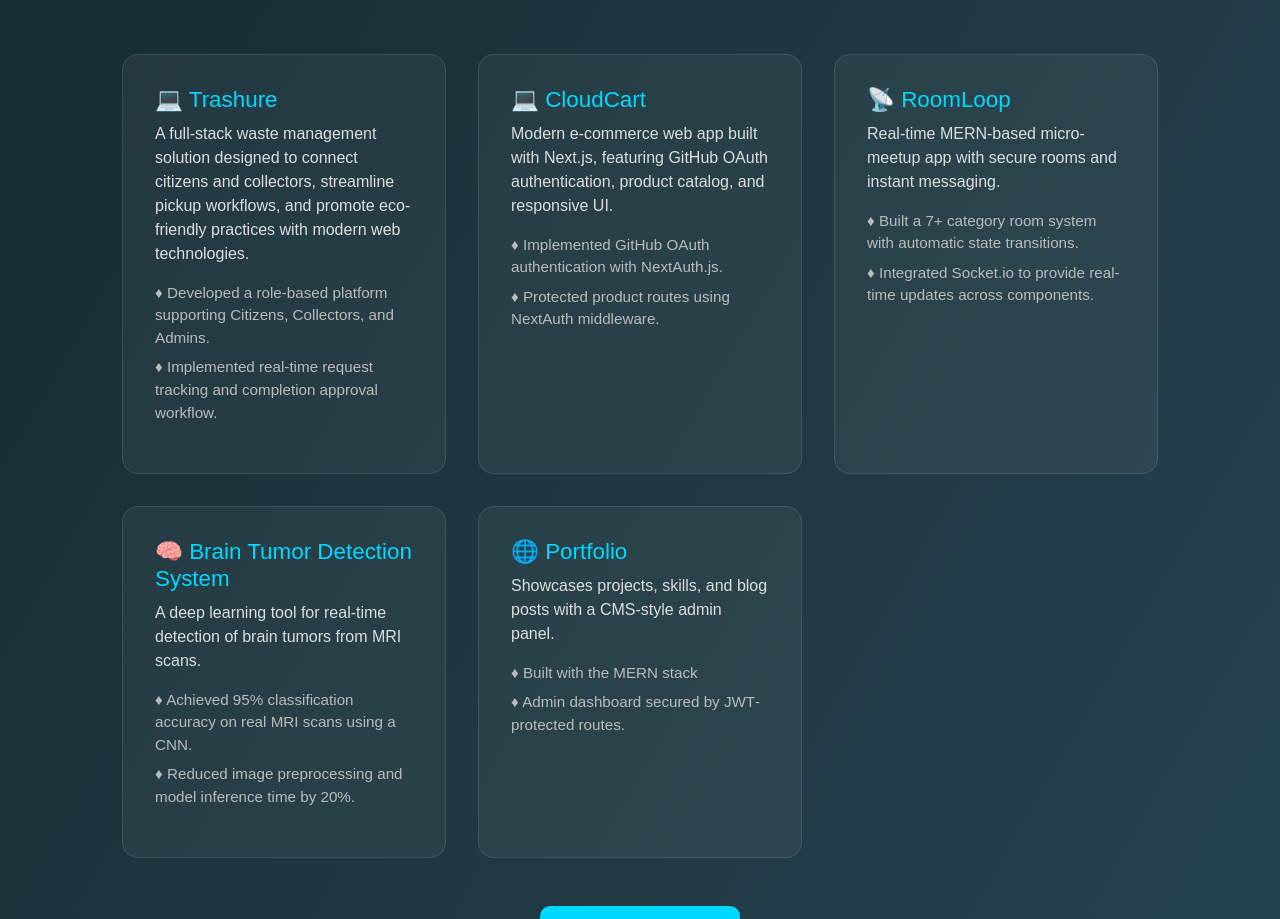
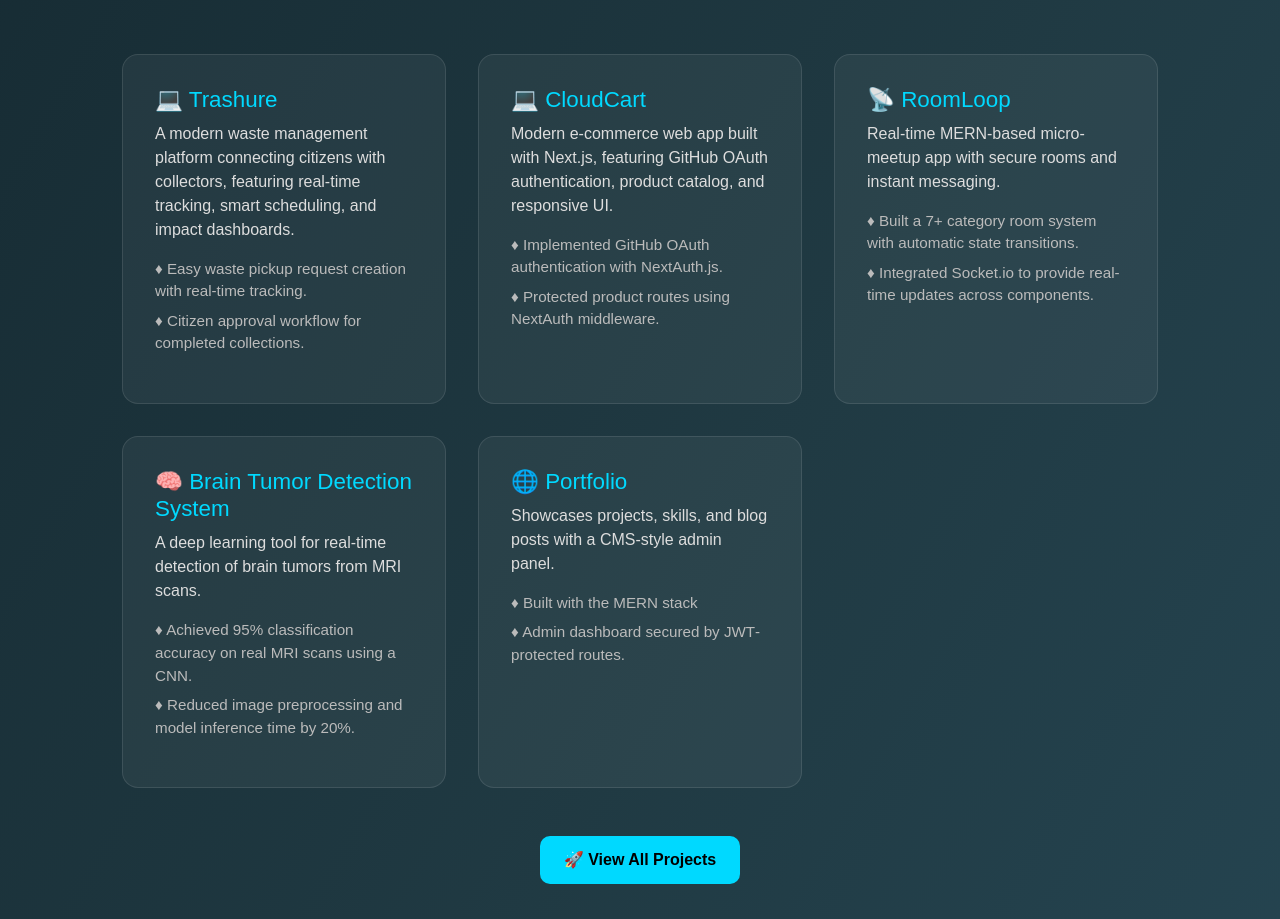
Before and after one commit to its-tarun-2505/Portfoilio, a React (Vite) app: page /home in a window 1280 px wide. Shown: the part 1747-2666 px from the top of the page. Built offline with nearby package versions, Linux system fonts and the light colour scheme.

Commit message:
update info trashure - waste management application

```diff
--- a/src/data/projectsData.js
+++ b/src/data/projectsData.js
@@ -5,42 +5,33 @@
   "slug": "trashure",
   "title": "Trashure",
   "subtitle": "Smart Waste Management Platform",
-  "shortDesc": "A full-stack waste management solution designed to connect citizens and collectors, streamline pickup workflows, and promote eco-friendly practices with modern web technologies.",
-  "tags": [
-    "Next.js",
-    "React",
-    "MongoDB",
-    "Node.js",
-    "JWT Authentication",
-  ],
+  "shortDesc": "A modern waste management platform connecting citizens with collectors, featuring real-time tracking, smart scheduling, and impact dashboards.",
+  "tags": ["Next.js", "React", "MongoDB", "Node.js", "JWT", "Waste Management"],
   "thumbnail": "/ProjectImages/trashure/trashure-thumbnail.png",
   "thumbnailAlt": "Trashure platform preview",
   "techStack": [
-    "Next.js 15 (App Router)",
+    "Next.js 15",
     "React 18",
     "Node.js",
-    "MongoDB + Mongoose ODM",
-    "JWT Authentication",
+    "MongoDB",
+    "Mongoose ODM",
     "CSS Modules",
     "React Icons",
     "Turbopack"
   ],
   "description": `
-  Trashure is an innovative smart waste management platform that bridges the gap between citizens and waste collectors while encouraging sustainable practices. Designed as a scalable SaaS solution, it simplifies the waste collection process with automation, real-time updates, and data-driven insights.
+  Trashure is a comprehensive smart waste management platform designed to simplify and streamline waste collection for both citizens and collectors. It leverages modern web technologies to deliver an intuitive interface, real-time updates, and efficient workflows, making waste management environmentally friendly and hassle-free.
 
-  For **citizens**, the platform provides effortless waste pickup request creation, scheduling flexibility, live tracking of requests, and an approval workflow to ensure service quality. They can also measure their eco-impact through a personalized dashboard.
+  Citizens can easily create pickup requests, track their status, approve completions, and view their environmental contributions through an impact dashboard. Collectors benefit from optimized routing, request management, and performance analytics. Admins oversee the system with user management and analytics dashboards.
 
-  For **collectors**, Trashure offers smart routing, request management tools, live status updates, and performance analytics to maximize efficiency and accountability. Meanwhile, **administrators** gain oversight with dashboards to manage users, requests, and system analytics.
-
-  The system is built using a **Next.js 15 full-stack architecture** with App Router and API routes. MongoDB with Mongoose powers the database, while authentication is handled via secure **JWT tokens with HTTP-only cookies**. The UI is designed to be fully responsive, clean, and intuitive, ensuring accessibility across devices. Real-time notifications and seamless workflows make it both production-ready and user-centric.
+  Technically, Trashure is powered by Next.js 15 with App Router, React 18, MongoDB with Mongoose ODM, and JWT-based authentication. Its responsive design and modern UI ensure accessibility across desktop, tablet, and mobile devices. Secure authentication and real-time notifications make it production-ready and scalable.
   `,
   "keyPoints": [
-    "Developed a role-based platform supporting Citizens, Collectors, and Admins.",
-    "Implemented real-time request tracking and completion approval workflow.",
-    "Built optimized routing and analytics dashboards for waste collectors.",
-    "Integrated secure JWT-based authentication with HTTP-only cookies.",
-    "Designed responsive and accessible UI with modern UX patterns.",
-    "Structured project with reusable components and modular APIs for scalability."
+    "Easy waste pickup request creation with real-time tracking.",
+    "Citizen approval workflow for completed collections.",
+    "Smart scheduling and optimized routing for collectors.",
+    "JWT-based authentication with role-based access control.",
+    "Responsive design with modern UI and smooth animations."
   ],
   "images": [
     "/ProjectImages/trashure/image1.png",
@@ -57,10 +48,11 @@
   "githubLink": "https://github.com/its-tarun-2505/Trashure",
   "liveLink": "",
   "videoLink": "",
-  "projectType": "Waste Management SaaS Platform",
+  "projectType": "Waste Management Platform",
   "duration": "1 weeks",
-  // "status": "In Progress"
-},
+  "status": ""
+}
+,
   // cloudCart ->  E-Commerce by NextJs
   {
     id: "cloudcart",
```
